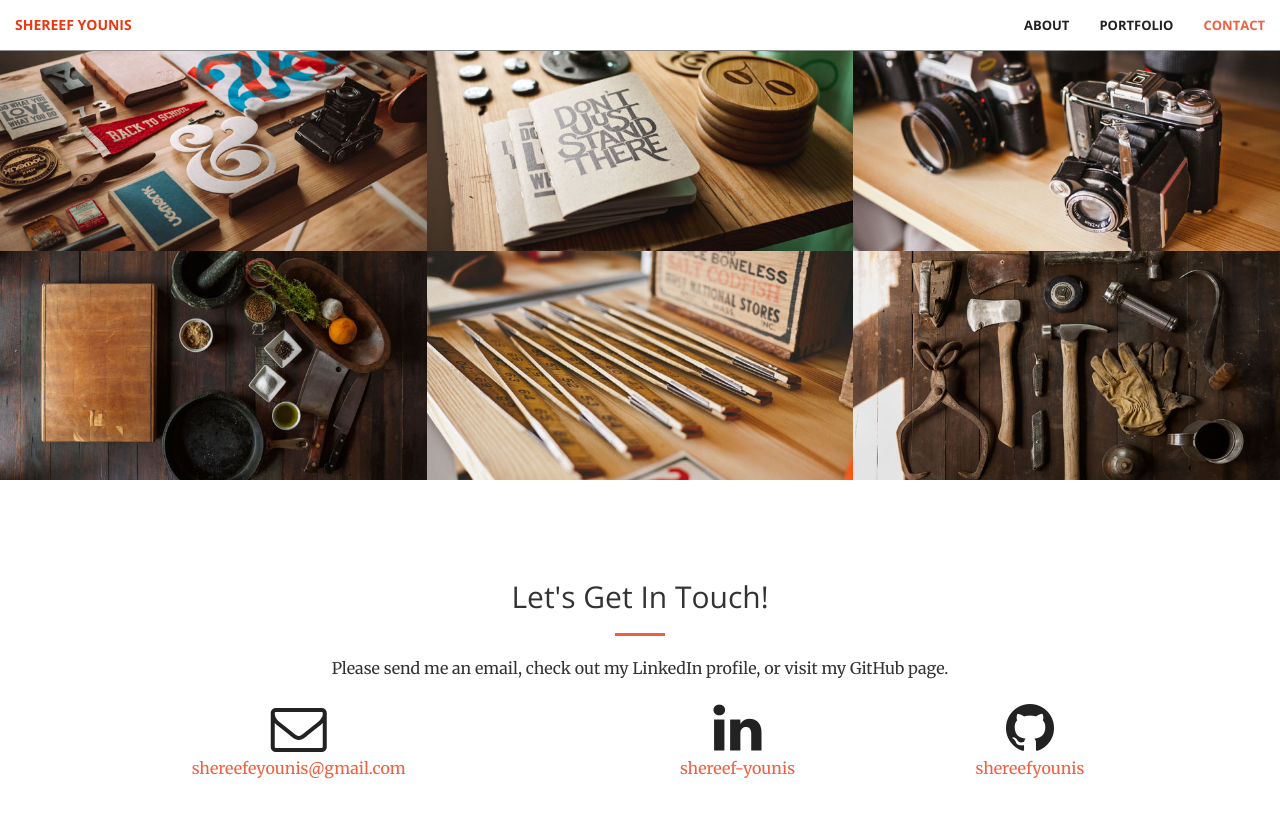
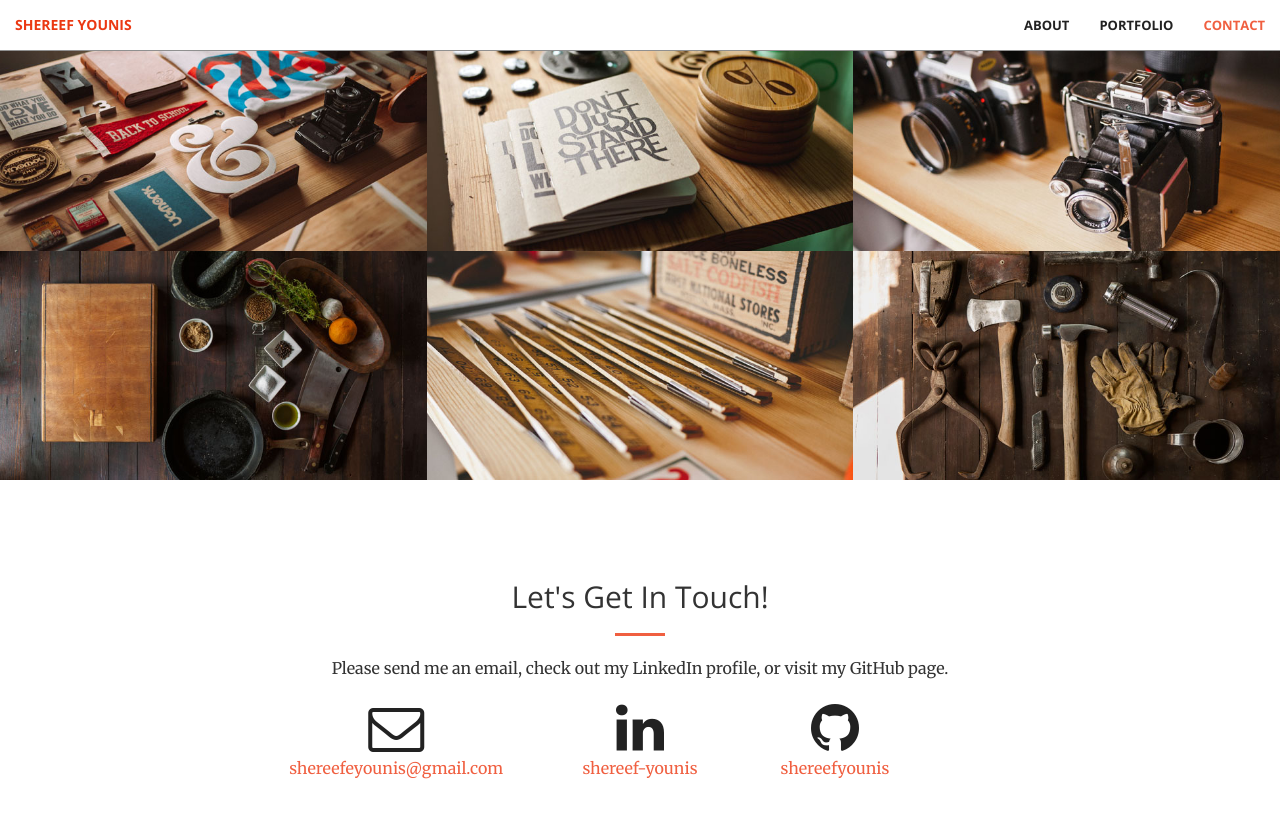
Before and after one commit to shereefyounis/Shereef-Younis-Portfolio, a Jekyll site: the page built from index.html, in a window 1280 px wide and 900 px high, scrolled down 1487 px. Shown: the top 818 px of the window. Built offline with Jekyll 4.4.1, drawn with Linux system fonts in a browser that asks for light colours.

Commit message:
Update contact.html

```diff
--- a/_includes/contact.html
+++ b/_includes/contact.html
@@ -7,21 +7,21 @@
                 <p>Please send me an email, check out my LinkedIn profile, or visit my GitHub page.</p>
             </div>
 
-        <div class="col-lg-3 col-lg-offset-1 text-center">
+        <div class="col-lg-3 col-lg-offset-2 text-center">
             <a href="mailto:{{ site.email }}">
             <i class="fa fa-envelope-o fa-3x wow bounceIn" data-wow-delay=".1s"></i>
                 <p>{{ site.email }}</p>
             </a>
         </div>
 
-        <div class="col-lg-2 col-lg-offset-2 text-center">
+        <div class="col-lg-2 col-lg-offset-0 text-center">
             <a href="https://www.linkedin.com/in/{{ site.linkedin_username }}">
                 <i class="fa fa-linkedin fa-3x wow bounceIn" data-wow-delay=".1s"></i>
                 <p>{{ site.linkedin_username }}</p>
             </a>
         </div>
 
-        <div class="col-lg-2 col-lg-offset-1 text-center">
+        <div class="col-lg-2 col-lg-offset-0 text-center">
             <a href="https://github.com/{{ site.github_username }}">
             <i class="fa fa-github fa-3x wow bounceIn" data-wow-delay=".1s"></i>
                 <p>{{ site.github_username }}</p>
```
